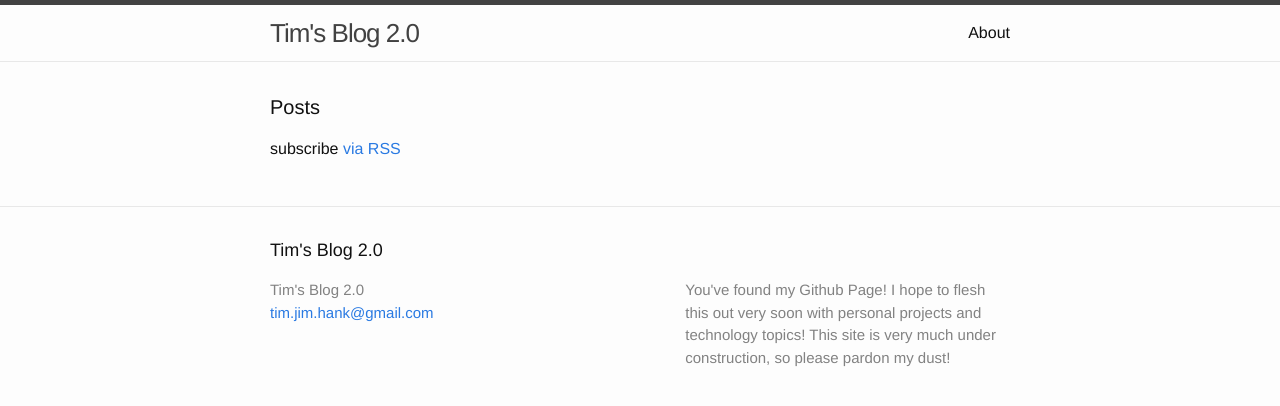
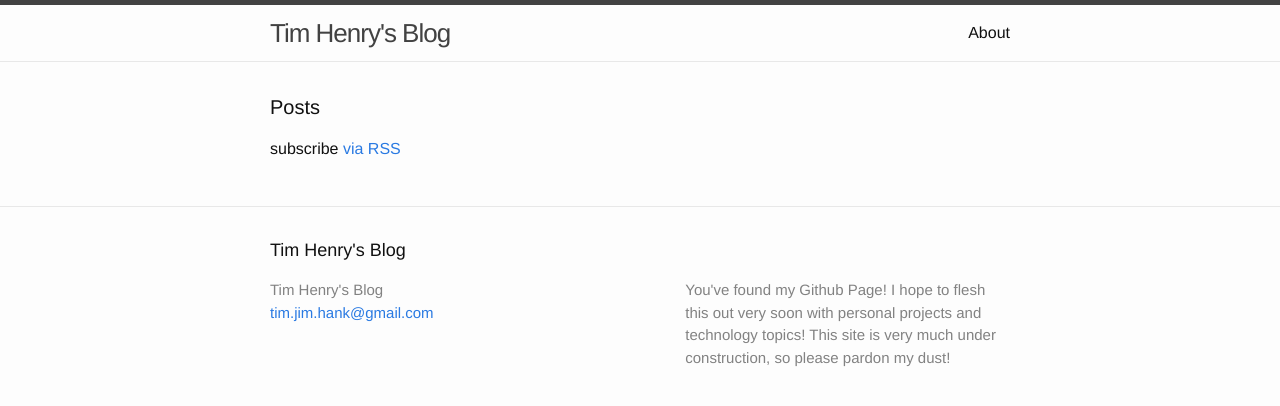
Before and after one commit to timjimhank/timjimhank.github.io, a Jekyll site: the page built from index.html, in a window 1280 px wide. Shown: the top 406 px of the page. Built offline with Jekyll 4.4.1, drawn with Linux system fonts in a browser that asks for light colours.

Commit message:
Made the title more specific and less dumb

```diff
--- a/_config.yml
+++ b/_config.yml
@@ -6,7 +6,7 @@
 # 'jekyll serve'. If you change this file, please restart the server process.
 
 # Site settings
-title: Tim's Blog 2.0
+title: Tim Henry's Blog
 email: tim.jim.hank@gmail.com
 description: > # this means to ignore newlines until "baseurl:"
  You've found my Github Page!
```
